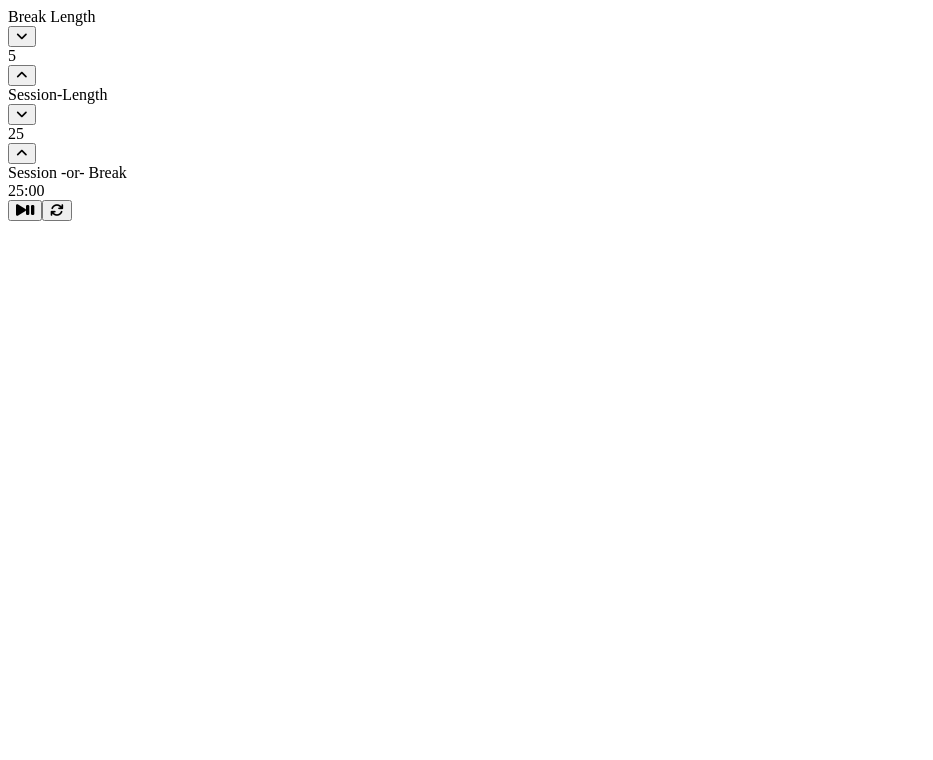
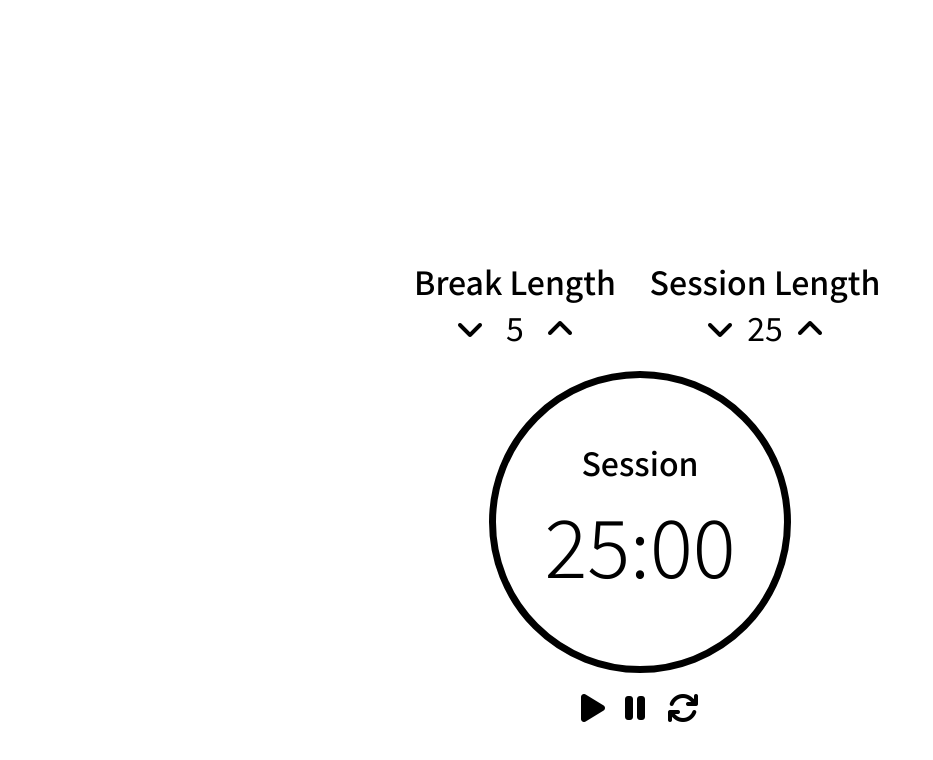
Before and after one commit to chloeharris1/25-5-Clock, a React (Create React App) app: page / in a window 1280 px wide. Shown: the top 760 px of the page, without its empty margins (0-933 px from the left). Built offline with nearby package versions, Linux system fonts and the light colour scheme.

Commit message:
Basic page layout complete

```diff
--- a/package.json
+++ b/package.json
@@ -9,6 +9,7 @@
     "react": "^18.2.0",
     "react-dom": "^18.2.0",
     "react-scripts": "5.0.1",
+    "sass": "^1.55.0",
     "web-vitals": "^2.1.4"
   },
   "scripts": {
--- a/src/App.css
+++ /dev/null
@@ -1,3 +0,0 @@
-/* Font Awesome Library */
-
-@import url('https://cdnjs.cloudflare.com/ajax/libs/font-awesome/6.1.2/css/all.min.css');
--- a/src/App.js
+++ b/src/App.js
@@ -1,4 +1,4 @@
-import './App.css';
+import './App.scss';
 import Timer from './components/Timer';
 
 function App() {
--- /dev/null
+++ b/src/App.scss
@@ -0,0 +1,71 @@
+// Font Awesome
+@import url('https://cdnjs.cloudflare.com/ajax/libs/font-awesome/6.1.2/css/all.min.css');
+// Google Font
+@import url('https://fonts.googleapis.com/css2?family=Noto+Sans+JP:wght@300;400;500&display=swap');
+html {
+    margin: 0;
+    padding: 0;
+    box-sizing: border-box;
+}
+
+body {
+    display: flex;
+    justify-content: center;
+    text-align: center;
+    font-size: 2rem;
+    font-family: 'Noto Sans JP', sans-serif;
+    .container {
+        height: 100vh;
+        padding-top: 50%;
+    }
+}
+
+.length-control {
+    width: 250px;
+    .title {
+        font-weight: 500;
+    }
+}
+
+.btn-row,
+.length-control {
+    display: inline-block;
+    .btn-row:nth-child(3) {
+        width: 40px;
+    }
+}
+
+.timer {
+    display: flex;
+    align-items: center;
+    justify-content: center;
+    width: 18rem;
+    height: 18rem;
+    border: 7px solid black;
+    border-radius: 50%;
+    margin: 20px auto 10px auto;
+    .timer-wrapper {
+        margin-top: -5px;
+        #timer-label {
+            font-weight: 500;
+        }
+        #time-left {
+            font-size: 80px;
+            font-weight: 300;
+        }
+    }
+}
+
+button {
+    background: none;
+    border: none;
+    outline: none;
+    cursor: pointer;
+    font-size: 2rem;
+    i {
+        margin: 5px;
+    }
+    .fa-pause {
+        margin-left: 15px;
+    }
+}
--- a/src/components/Controls.js
+++ b/src/components/Controls.js
@@ -4,7 +4,7 @@ class Controls extends React.Component {
     render(){
         return (
             <div className="length-control">
-                <div id={this.props.titleID}>{this.props.title}</div>
+                <div id={this.props.titleID} className="title">{this.props.title}</div>
                 <button
                 className="btn-row"
                 id={this.props.decID}
--- a/src/components/Timer.js
+++ b/src/components/Timer.js
@@ -13,7 +13,7 @@ class Timer extends React.Component {
     }
     render(){
         return (
-            <div>
+            <div className="container">
                 {/* Length Controls */}
                 <Controls
                 decID="break-decrement"
@@ -29,24 +29,30 @@ class Timer extends React.Component {
                 length={this.state.sessLength}
                 lengthID="session-length"
                 incID="session-increment"
-                title="Session-Length"
+                title="Session Length"
                 titleID="session-label"
                 // Add onClick to set session length
                 />
                 {/* Countdown Clock */}
-                <div id="timer-label">Session -or- Break</div>
+                <div className="timer">
+                    <div className="timer-wrapper">
+                        <div id="timer-label">Session</div>
                         <div id="time-left">25:00</div>
+                    </div>
+                </div>
+                <div className="timer-control">
                     <button id="start_stop"
                     // Add onClick that starts and stops timer
                     >
-                    <i class="fa-solid fa-play"></i>
-                    <i class="fa-solid fa-pause"></i>
+                        <i className="fa-solid fa-play"></i>
+                        <i className="fa-solid fa-pause"></i>
                     </button>
                     <button id="reset"
                     // Add onClick to reset timer
                     >
-                    <i class="fa-solid fa-arrows-rotate"></i>
+                    <i className="fa-solid fa-arrows-rotate"></i>
                     </button>
+                </div>
             </div>
         );
     }
```
Also changed, not shown: 2 other files (tests, documents, lock files or other folders). Lines whose indentation alone changed are shown as unchanged.
